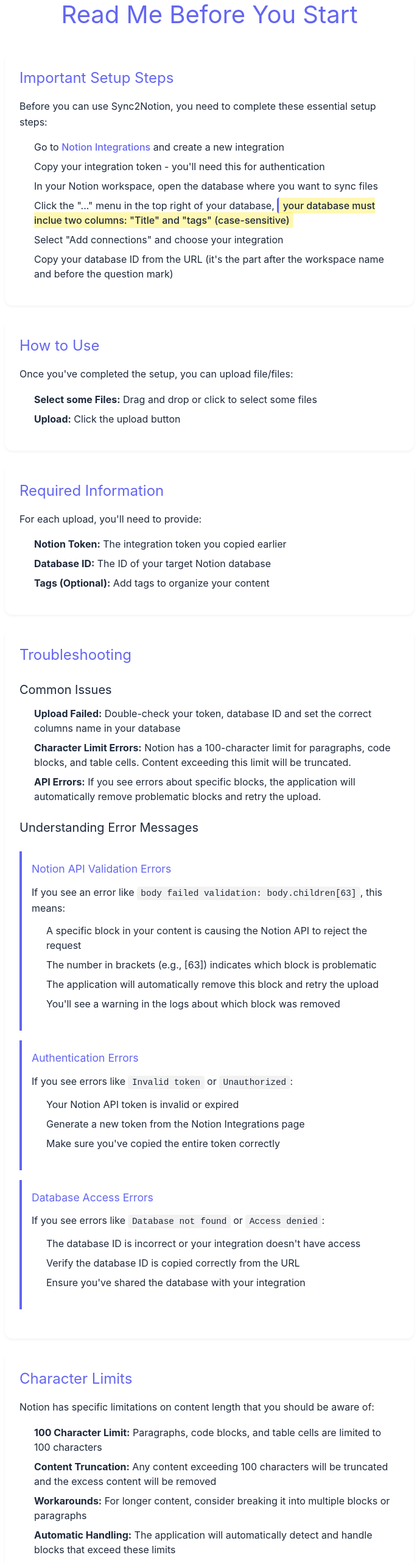
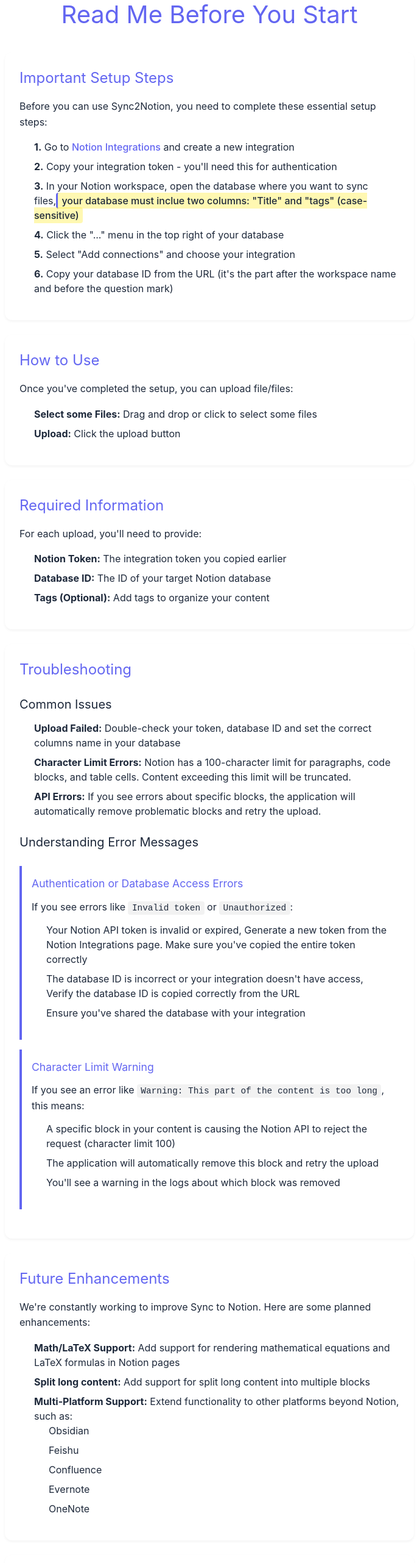
Before and after one commit to caoyjie/Document-Synchronization-frontend, a React (Create React App) app: page /help in a window 1280 px wide. Shown: the part 234-2797 px from the top of the page at 61% size, without its empty margins (296-981 px from the left). Built offline with nearby package versions, Linux system fonts and the light colour scheme.

Commit message:
modify help page, handle api response format change

```diff
--- a/src/components/FileUpload.tsx
+++ b/src/components/FileUpload.tsx
@@ -2,7 +2,31 @@
 import { useDropzone } from 'react-dropzone';
 import axios from 'axios';
 import './FileUpload.css';
+/* backend api response format
+def make_error_response(code: int, message: str, details=None):
+    return jsonify({
+        "success": False,
+        "error": {
+            "code": code,
+            "message": message,
+            "details": details if details else {}
+        },
+        "request_id": getattr(g, 'request_id', None),
+        "timestamp": getattr(g, 'timestamp', datetime.now().isoformat())
+    }), code
 
+def make_success_response(data=None, message="Success"):
+    return jsonify({
+        "success": True,
+        "message": message,
+        "data": data,
+        "request_id": getattr(g, 'request_id', None),
+        "timestamp": getattr(g, 'timestamp', datetime.now().isoformat())
+    })
+
+    error block response format
+    {'page_url': 'https://www.notion.so/large_text-1d918d3ed10a811e8345da34d67928ee', 'stats': {'total_blocks': 3, 'successful_blocks': 2, 'failed_blocks': 1, 'problem_blocks_count': 1}, 'problem_blocks': '{\n
+*/
 interface FormData {
   file: File | null;
   files: File[];
@@ -12,12 +36,31 @@
   tags: string;
 }
 
-interface ApiResponse {
+interface ApiSuccessResponse {
   success: boolean;
   message: string;
+  data?: Record<string, unknown>;
+  request_id?: string;
+  timestamp?: string;
   page_id?: string;
   page_url?: string;
 }
+
+interface ApiErrorResponse {
+  success: boolean;
+  message: string;
+  error: {
+    code: number;
+    message: string;
+    details?: Record<string, unknown>;
+  };
+  request_id?: string;
+  timestamp?: string;
+  page_id?: string;
+  page_url?: string;
+}
+
+type ApiResponse = ApiSuccessResponse | ApiErrorResponse;
 
 // Add a new interface for tracking individual file upload results
 interface FileUploadResult {
@@ -28,7 +71,7 @@
   pageUrl?: string;
 }
 
-const API_BASE_URL = process.env.REACT_APP_API_URL || 'http://localhost:8001';
+const API_BASE_URL = process.env.REACT_APP_API_URL || 'http://localhost:5000';
 
 const FileUpload: React.FC = () => {
   const [formData, setFormData] = useState<FormData>({
--- a/src/pages/Help.tsx
+++ b/src/pages/Help.tsx
@@ -13,12 +13,12 @@
           Before you can use Sync2Notion, you need to complete these essential setup steps:
         </p>
         <ol>
-          <li>Go to <a href="https://www.notion.so/my-integrations" target="_blank" rel="noopener noreferrer">Notion Integrations</a> and create a new integration</li>
-          <li>Copy your integration token - you'll need this for authentication</li>
-          <li>In your Notion workspace, open the database where you want to sync files</li>
-          <li>Click the "..." menu in the top right of your database, <span className="highlight">your database must inclue two columns: "Title" and "tags" (case-sensitive)</span></li>
-          <li>Select "Add connections" and choose your integration</li>
-          <li>Copy your database ID from the URL (it's the part after the workspace name and before the question mark)</li>
+          <li><strong>1.</strong> Go to <a href="https://www.notion.so/my-integrations" target="_blank" rel="noopener noreferrer">Notion Integrations</a> and create a new integration</li>
+          <li><strong>2.</strong> Copy your integration token - you'll need this for authentication</li>
+          <li><strong>3.</strong> In your Notion workspace, open the database where you want to sync files,<span className="highlight">your database must inclue two columns: "Title" and "tags" (case-sensitive)</span></li>
+          <li><strong>4.</strong> Click the "..." menu in the top right of your database</li>
+          <li><strong>5.</strong> Select "Add connections" and choose your integration</li>
+          <li><strong>6.</strong> Copy your database ID from the URL (it's the part after the workspace name and before the question mark)</li>
         </ol>
       </div>
 
@@ -52,49 +52,29 @@
 
         <h3>Understanding Error Messages</h3>
         <div className="error-info">
+
+        <div className="error-type">
+            <h4>Authentication or Database Access Errors</h4>
+            <p>If you see errors like <code>Invalid token</code> or <code>Unauthorized</code>:</p>
+            <ul>
+              <li>Your Notion API token is invalid or expired, Generate a new token from the Notion Integrations page. Make sure you've copied the entire token correctly</li>
+              <li>The database ID is incorrect or your integration doesn't have access, Verify the database ID is copied correctly from the URL</li>
+              <li>Ensure you've shared the database with your integration</li>
+            </ul>
+          </div>
+
           <div className="error-type">
-            <h4>Notion API Validation Errors</h4>
-            <p>If you see an error like <code>body failed validation: body.children[63]</code>, this means:</p>
+            <h4>Character Limit Warning</h4>
+            <p>If you see an error like <code>Warning: This part of the content is too long</code>, this means:</p>
             <ul>
-              <li>A specific block in your content is causing the Notion API to reject the request</li>
-              <li>The number in brackets (e.g., [63]) indicates which block is problematic</li>
+              <li>A specific block in your content is causing the Notion API to reject the request (character limit 100)</li>
               <li>The application will automatically remove this block and retry the upload</li>
               <li>You'll see a warning in the logs about which block was removed</li>
             </ul>
           </div>
 
-          <div className="error-type">
-            <h4>Authentication Errors</h4>
-            <p>If you see errors like <code>Invalid token</code> or <code>Unauthorized</code>:</p>
-            <ul>
-              <li>Your Notion API token is invalid or expired</li>
-              <li>Generate a new token from the Notion Integrations page</li>
-              <li>Make sure you've copied the entire token correctly</li>
-            </ul>
-          </div>
 
-          <div className="error-type">
-            <h4>Database Access Errors</h4>
-            <p>If you see errors like <code>Database not found</code> or <code>Access denied</code>:</p>
-            <ul>
-              <li>The database ID is incorrect or your integration doesn't have access</li>
-              <li>Verify the database ID is copied correctly from the URL</li>
-              <li>Ensure you've shared the database with your integration</li>
-            </ul>
-          </div>
         </div>
-      </div>
-
-      <div className="help-section">
-        <h2>Character Limits</h2>
-        <p>Notion has specific limitations on content length that you should be aware of:</p>
-        <ul>
-          <li><strong>100 Character Limit:</strong> Paragraphs, code blocks, and table cells are limited to 100 characters</li>
-          <li><strong>Content Truncation:</strong> Any content exceeding 100 characters will be truncated and the excess content will be removed</li>
-          <li><strong>Workarounds:</strong> For longer content, consider breaking it into multiple blocks or paragraphs</li>
-          <li><strong>Automatic Handling:</strong> The application will automatically detect and handle blocks that exceed these limits</li>
-        </ul>
-        <p>These limitations are imposed by the Notion API and cannot be bypassed.</p>
       </div>
 
       <div className="help-section">
@@ -104,9 +84,10 @@
         </p>
         <ul>
           <li><strong>Math/LaTeX Support:</strong> Add support for rendering mathematical equations and LaTeX formulas in Notion pages</li>
-          <li><strong>User Authentication:</strong> Implement user login and account management</li>
-          <li><strong>Database Integration:</strong> Use PostgreSQL to store user information and other application data</li>
-          <li><strong>S3 Backup:</strong> Automatically backup temporary files to S3 for improved reliability</li>
+          <li><strong>Split long content:</strong> Add support for split long content into multiple blocks</li>
+          {/*<li><strong>User Authentication:</strong> Implement user login and account management</li>*/}
+          {/*<li><strong>Database Integration:</strong> Use PostgreSQL to store user information and other application data</li>*/}
+          {/*<li><strong>S3 Backup:</strong> Automatically backup temporary files to S3 for improved reliability</li>*/}
           <li><strong>Multi-Platform Support:</strong> Extend functionality to other platforms beyond Notion, such as:
             <ul>
               <li>Obsidian</li>
@@ -116,9 +97,7 @@
               <li>OneNote</li>
             </ul>
           </li>
-          <li><strong>Text Formatting Support:</strong> Add support for analyzing and preserving italic, underline, and strikethrough text formatting</li>
         </ul>
-        <p>Stay tuned for updates as we continue to enhance Sync2Notion!</p>
       </div>
 
 
```
